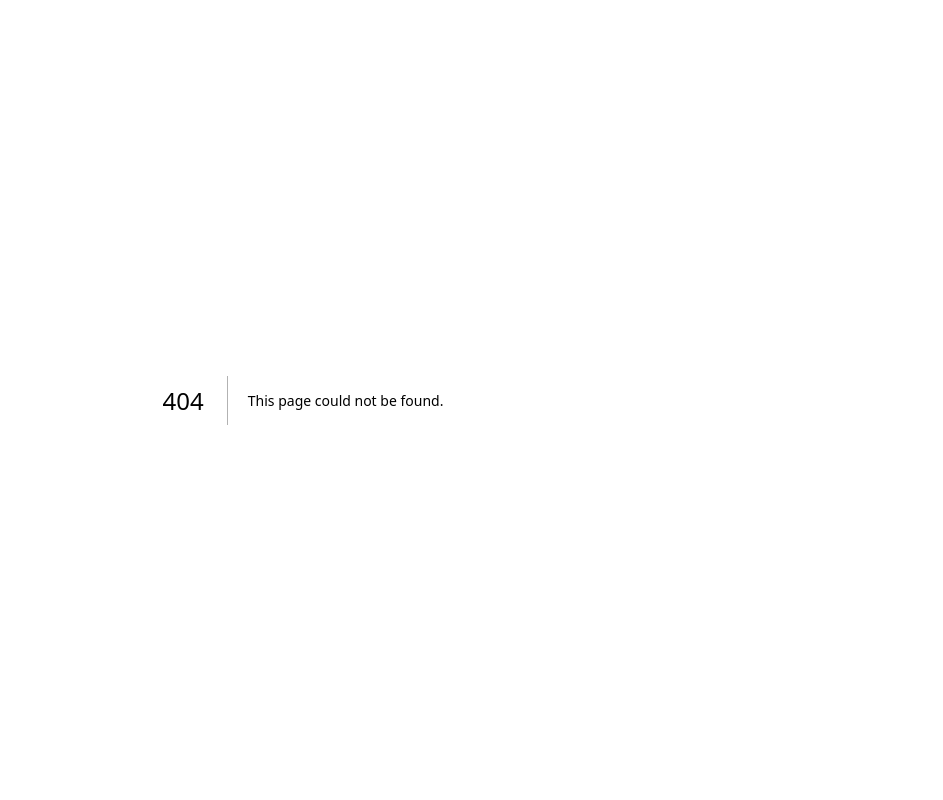
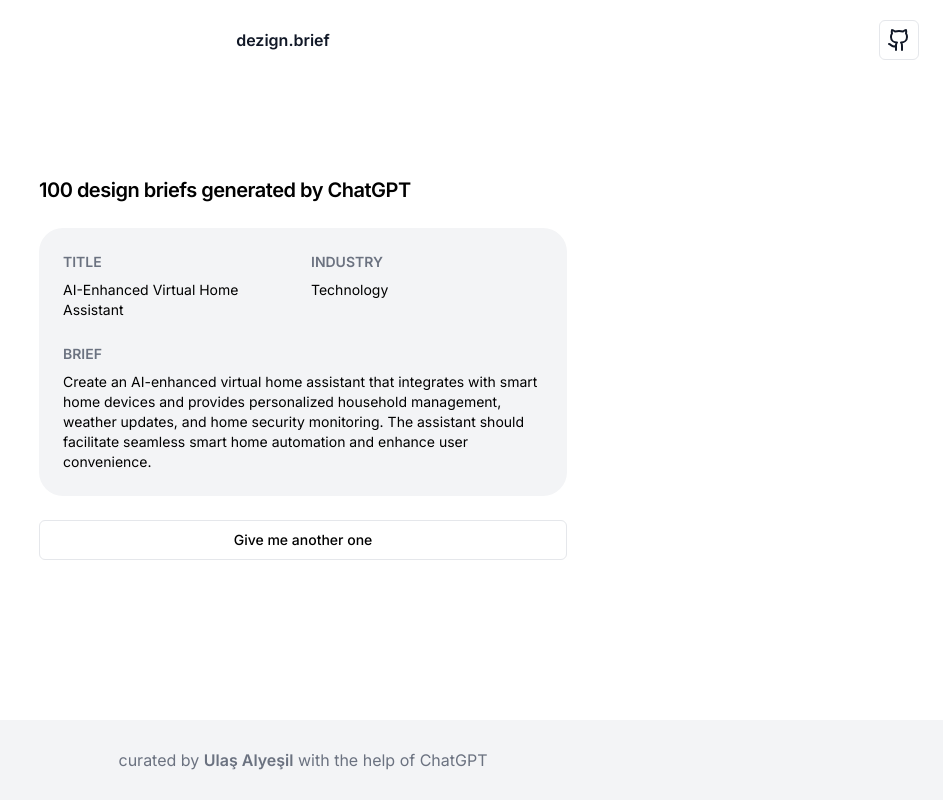
Before and after one commit to ulasalyesil/dezign-brief, a Next.js app: page /brief in a window 1280 px wide. Before the commit this address had no page. Shown: the whole page, without its empty margins (337-1280 px from the left). Built offline with nearby package versions, Linux system fonts and the light colour scheme.

Commit message:
ADD: project data mapped correctly

```diff
--- /dev/null
+++ b/app/brief/page.jsx
@@ -0,0 +1,54 @@
+"use client";
+
+// Import necessary components and data
+import Brief from "@/components/Brief";
+import Footer from "@/components/Footer";
+import Header from "@/components/Header";
+import { Button } from "@/components/ui/button";
+import projects from "@/public/data/projects.json";
+
+import { useState, useEffect } from "react";
+
+export default function Page() {
+  const [selectedProjectIndex, setSelectedProjectIndex] = useState(0);
+
+  useEffect(() => {
+    // Function to select a random index
+    const randomIndex = Math.floor(Math.random() * projects.projects.length);
+    setSelectedProjectIndex(randomIndex);
+  }, []); // Run this effect only once when the component mounts
+
+  const selectedProject = projects.projects[selectedProjectIndex];
+  return (
+    <div className="flex flex-col gap-24 items-center justify-center">
+      <Header />
+
+      <div className="max-w-[528px] flex flex-col gap-6">
+        <h2 className="scroll-m-20 text-xl font-semibold tracking-tight">
+          100 design briefs generated by ChatGPT
+        </h2>
+        <Brief
+          projectTitle={selectedProject.title}
+          projectIndustry={selectedProject.industry}
+          projectBrief={selectedProject.description}
+        />
+        <Button
+          onClick={() => {
+            const randomIndex = Math.floor(
+              Math.random() * projects.projects.length
+            );
+            setSelectedProjectIndex(randomIndex);
+          }}
+          variant="outline"
+        >
+          Give me another one
+        </Button>
+      </div>
+      {/* Map each project to a Brief component */}
+
+      <div className="fixed bottom-0 w-full">
+        <Footer />
+      </div>
+    </div>
+  );
+}
--- a/app/page.js
+++ b/app/page.js
@@ -1,26 +1,11 @@
+'use client'
+
 import Header from "@/components/Header"
 import Hero from "@/components/Hero";
 import Image from "next/image";
 import heroBg from "../public/images/heroBg.png";
-import IndustryCard from "@/components/IndustryCard";
 import Industries from "@/components/Industries";
 import Footer from "@/components/Footer";
-
-const industries = [
-  "E-commerce",
-  "Technology",
-  "Health",
-  "Education",
-  "Fashion",
-  "Travel",
-  "Human Resources",
-  "Media",
-  "Finance",
-  "Lifestyle",
-  "Food",
-  "Art",
-  "Gaming"
-];
 
 
 export default function Home() {
--- /dev/null
+++ b/components/Brief.jsx
@@ -0,0 +1,24 @@
+import { Button } from "./ui/button";
+
+export default function Brief({ projectTitle, projectIndustry, projectBrief }) {
+  return (
+    <div className="max-w-[528px] flex flex-col gap-6">
+      <div className="bg-gray-100 flex flex-col gap-6 p-6 rounded-3xl">
+        <div className="flex justify-center items-start gap-4 self-stretch">
+          <div className="flex flex-col gap-2 flex-1">
+            <h4 className="font-semibold text-sm text-gray-500">TITLE</h4>
+            <p className="text-sm">{projectTitle}</p>
+          </div>
+          <div className="flex flex-col gap-2 flex-1">
+            <h4 className="font-semibold text-sm text-gray-500">INDUSTRY</h4>
+            <p className="text-sm">{projectIndustry}</p>
+          </div>
+        </div>
+        <div className="flex flex-col gap-2 flex-1">
+          <h4 className="font-semibold text-sm text-gray-500">BRIEF</h4>
+          <p className="text-sm">{projectBrief}</p>
+        </div>
+      </div>
+    </div>
+  );
+}
--- a/components/Hero.jsx
+++ b/components/Hero.jsx
@@ -1,7 +1,11 @@
-import Image from "next/image"
+'use client'
+
 import { Button } from "./ui/button";
+import Link from "next/link";
+
 
 export default function Hero() {
+
   return (
     <div className="max-w-[512px] flex flex-col items-center gap-4 py-20">
       <h1 className="scroll-m-20 text-4xl font-extrabold tracking-tight lg:text-5xl text-blue-600 text-center">
@@ -11,7 +15,9 @@
         Work on your design skills with 100 project ideas to build over the
         weekend. Don&apos;t forget to have fun!
       </p>
-      <Button>Give me a brief</Button>
+      <Link href={"/brief"}>
+        <Button>Give me a brief</Button>
+      </Link>
     </div>
   );
 }
--- a/components/Industries.jsx
+++ b/components/Industries.jsx
@@ -1,3 +1,5 @@
+'use client'
+
 // components
 import IndustryCard from "./IndustryCard";
 
@@ -37,7 +39,7 @@
   ];
   return (
     <div className="flex flex-col gap-12">
-      <div className="flex flex-col gap-8 items-center justify-center bg-gray-100 px-6 py-10 rounded-3xl border border-gray-200">
+      <div className="flex flex-col gap-8 items-center justify-center bg-gray-100 px-6 py-10 rounded-[3rem] border border-gray-200">
         <h3 className="scroll-m-20 text-2xl font-semibold tracking-tight text-center max-w-[320px]">
           Project briefs for 13 different industries.
         </h3>
```
